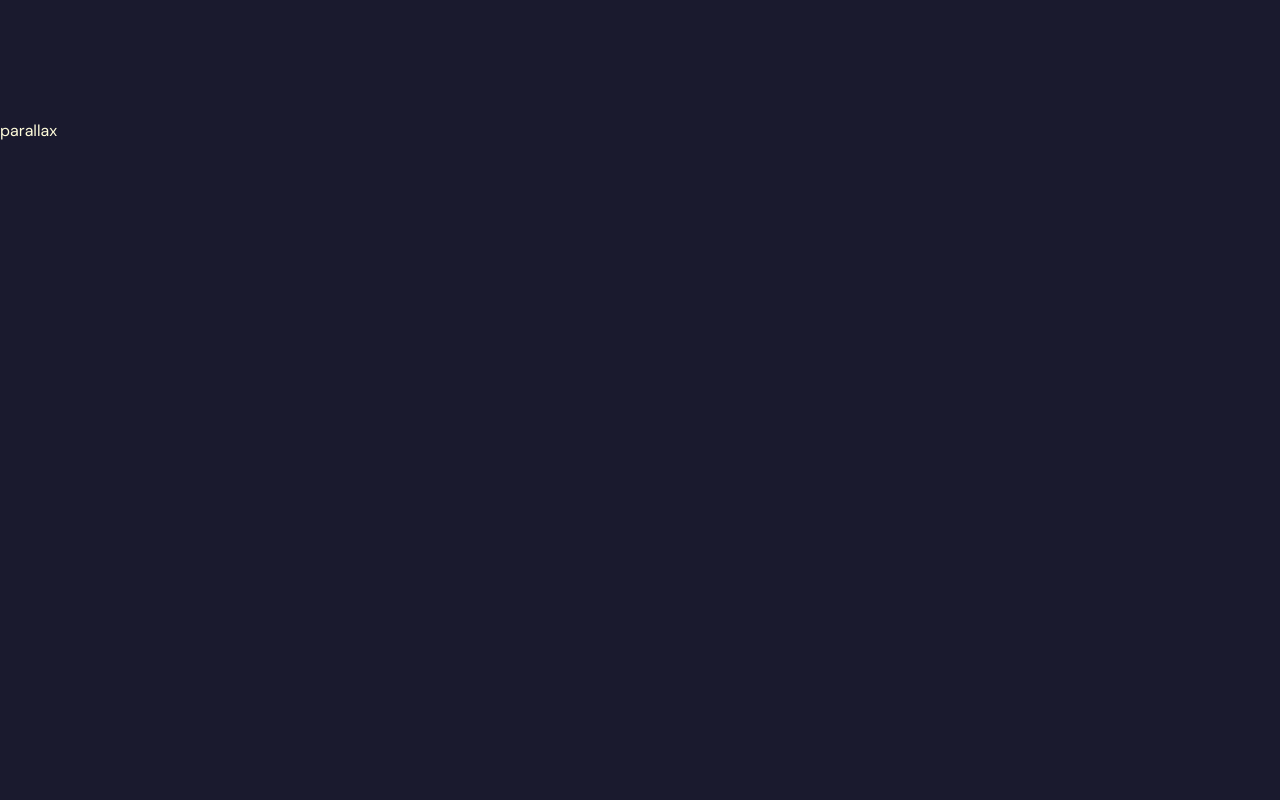
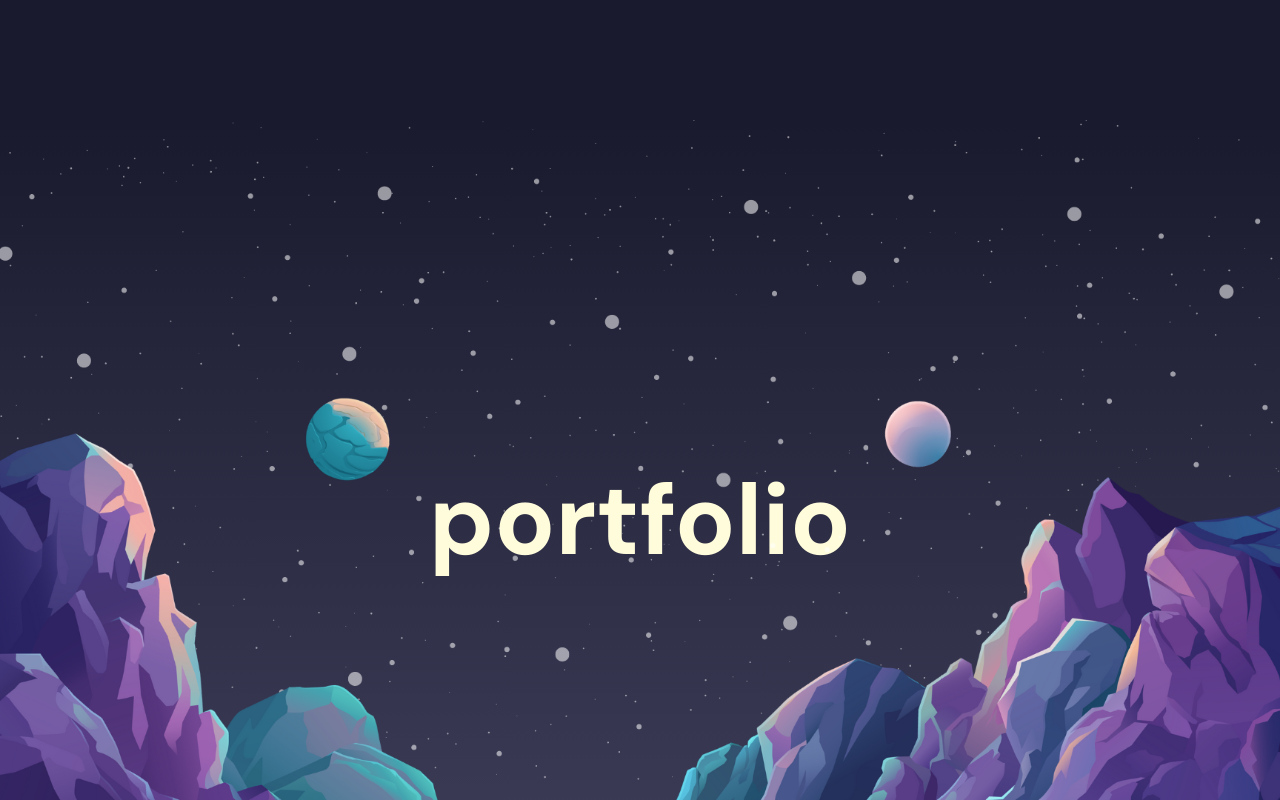
Before and after one commit to FatemeGhalandari/fatemeghalandari.github.io, a React (Vite) app: page / in a window 1280 px wide. Shown: the part 680-1480 px from the top of the page. Built offline with nearby package versions, Linux system fonts and the light colour scheme.

Commit message:
Add parallax components

```diff
--- a/src/App.jsx
+++ b/src/App.jsx
@@ -1,19 +1,26 @@
 import "./App.scss";
+import Hero from "./components/Hero/Hero";
 import Navbar from "./components/Navbar/Navbar";
+import Parallax from "./components/Parallax/Parallax";
 function App() {
   return (
-    <>
+    <div>
       <section id="Home">
         <Navbar />
+        <Hero />
       </section>
-      <section id="Services">parallax</section>
+      <section id="Portfolio">
+        <Parallax type="portfolio" />
+      </section>
       <section>services</section>
-      <section id="Portfolio">parallax</section>
+      <section id="Skills">
+        <Parallax type="skills" />
+      </section>
       <section>portfolio1</section>
       <section>portfolio2</section>
       <section>portfolio3</section>
       <section id="Contact">contact</section>
-    </>
+    </div>
   );
 }
 
```
